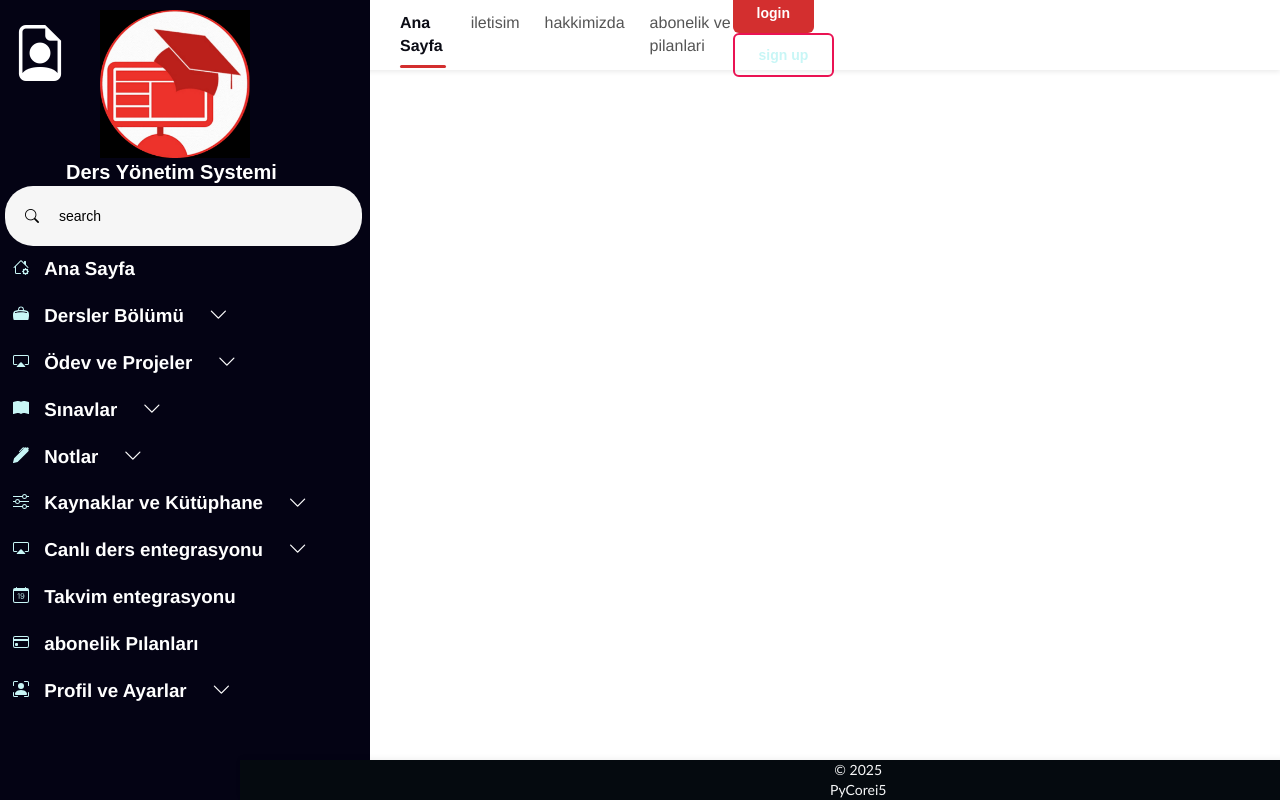
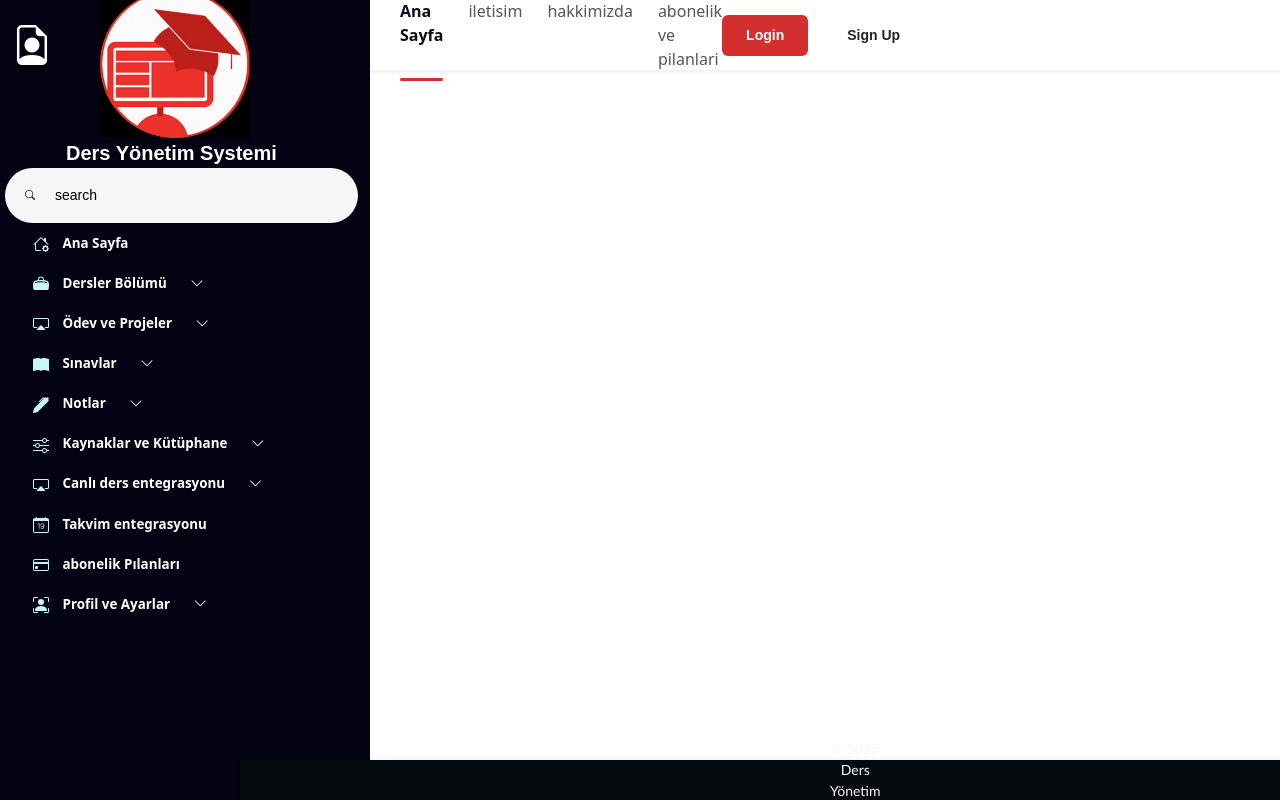
Before and after one commit to sidi96056/Ders-yonetim-system, a Django app: page / in a window 1280 px wide. Run offline with Django 5.2, Linux system fonts and the light colour scheme; some libraries are stand-ins or nearby versions.

Commit message:
Update base.html

```diff
--- a/Dersyonetimsystemi/Dersyonetimsystemi/templates/base.html
+++ b/Dersyonetimsystemi/Dersyonetimsystemi/templates/base.html
@@ -17,6 +17,12 @@
       rel="stylesheet"
       href="https://maxcdn.bootstrapcdn.com/bootstrap/3.3.7/css/bootstrap.min.css"
     />
+
+
+    <link href="https://cdn.jsdelivr.net/npm/bootstrap@5.3.3/dist/css/bootstrap.min.css" rel="stylesheet">
+    <link href="https://fonts.googleapis.com/css2?family=Inter:wght@100..900&display=swap" rel="stylesheet">
+
+
     <script
       src="https://kit.fontawesome.com/yourcode.js"
       crossorigin="anonymous"
@@ -29,6 +35,9 @@
       src="https://kit.fontawesome.com/a076d05399.js"
       crossorigin="anonymous"
     ></script>
+
+
+
   </head>
    {% load static %}
    <link rel="stylesheet" href="{% static 'css/style.css' %}">
@@ -44,10 +53,15 @@
       <a href="#About" class="nav-link">abonelik ve pilanlari</a>
     </div>
 
-    <div class="auth-buttons">
-      <a href="{% url 'login' %}" href=""><button class="btn btn-login"> login</button></a>
-      <a href="{% url 'register' %}"><button class="btn btn-logout">sign up</button></a>
-    </div>
+   <div class="header-right">
+    {% if user.is_authenticated %}
+        <span style="color: #333; margin-right: 15px;">Merhaba  {{ user.first_name }}</span>
+        <a href="{% url 'logout' %}" class="btn btn-login">Logout</a>
+    {% else %}
+        <a href="{% url 'login' %}" class="btn btn-login">Login</a>
+        <a href="{% url 'register' %}" class="btn btn-signup">Sign Up</a>
+    {% endif %}
+</div>
   </nav>
 
 
@@ -175,7 +189,7 @@
           </a>
         </li>
         <li class="li-links">
-          <a href="#R">
+          <a href="{%url 'subscribe'%}">
 <svg xmlns="http://www.w3.org/2000/svg" width="16" height="16" fill="currentColor" class="bi bi-credit-card" viewBox="0 0 16 16">
   <path d="M0 4a2 2 0 0 1 2-2h12a2 2 0 0 1 2 2v8a2 2 0 0 1-2 2H2a2 2 0 0 1-2-2zm2-1a1 1 0 0 0-1 1v1h14V4a1 1 0 0 0-1-1zm13 4H1v5a1 1 0 0 0 1 1h12a1 1 0 0 0 1-1z"/>
   <path d="M2 10a1 1 0 0 1 1-1h1a1 1 0 0 1 1 1v1a1 1 0 0 1-1 1H3a1 1 0 0 1-1-1z"/>
@@ -201,14 +215,18 @@
 
   </body>
 
+
+
+
    <section>
+
 
     </section>
 
 
     <footer class="main-footer">
       <div class="footer-content">
-        <p>&copy; 2025 PyCorei5</p>
+        <p>&copy; 2025 Ders Yönetim Sistemi </p>
       </div>
     </footer>
 </html>
```
